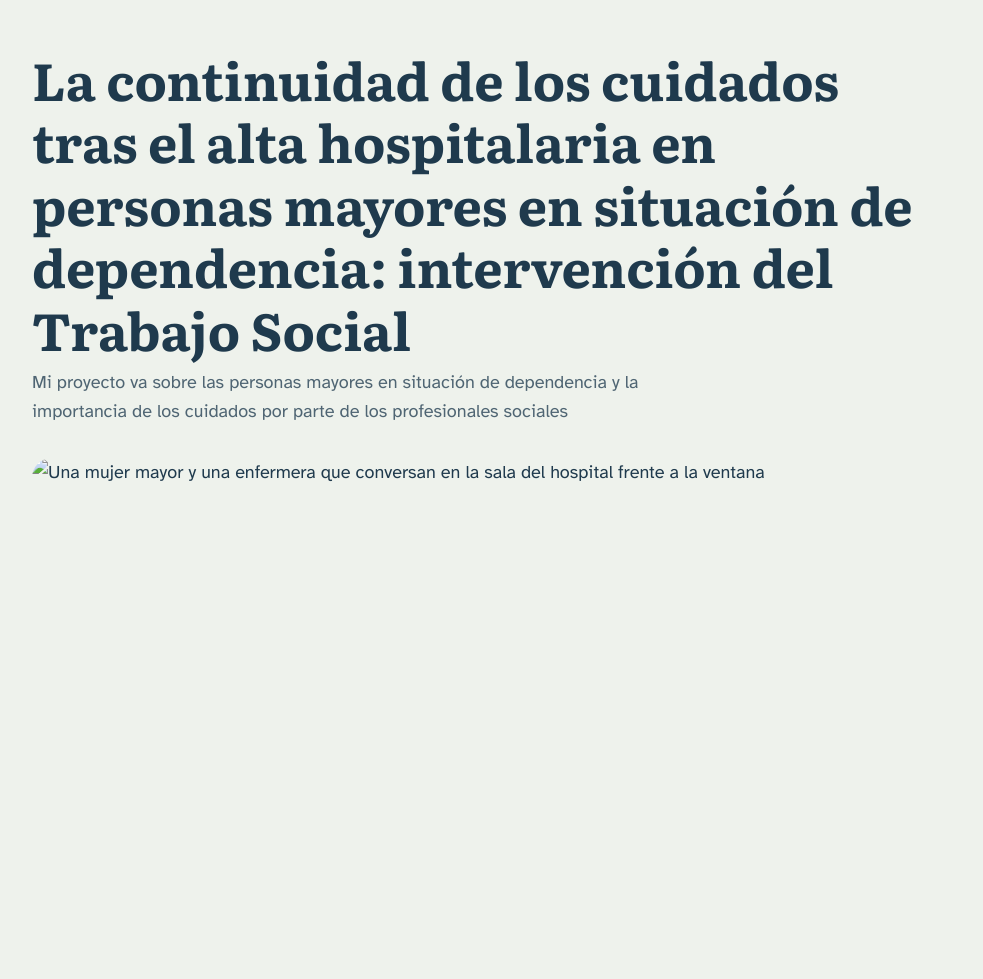
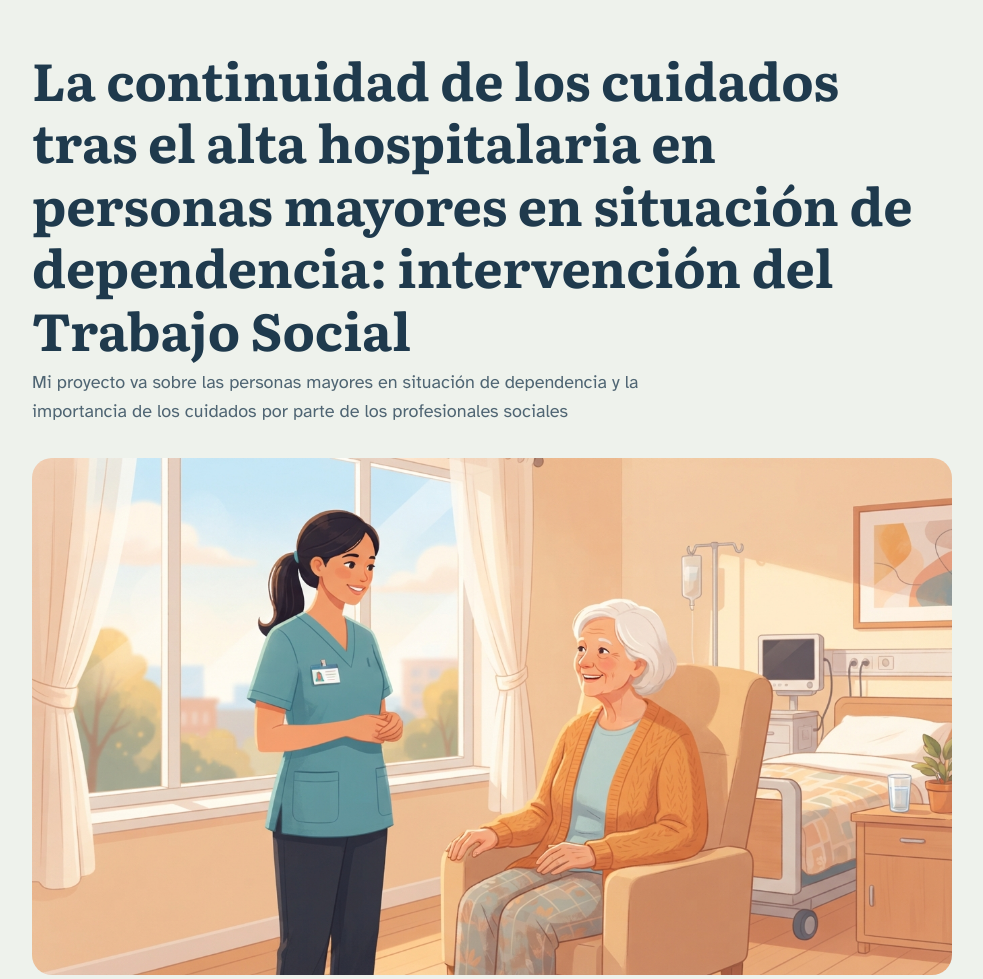
Before and after one commit to lidiacontrerassssssss/practica-imagenes-video, a plain HTML site: page index.html in a window 1280 px wide. Shown: the top 979 px of the page, without its empty margins (148-1131 px from the left). Drawn offline with Linux system fonts and the light colour scheme.

Commit message:
Añado imagen de cabecera

```diff
--- a/index.html
+++ b/index.html
@@ -150,7 +150,7 @@
 
     <div class="zona" data-aviso="Aquí aparecerá tu imagen de cabecera (paso 3)">
       <!-- PASO 3: CABECERA ============================ INICIO -->
-<img class="imagen-cabecera" src="img/cabecera.png" alt="Una mujer mayor y una enfermera que conversan en la sala del hospital frente a la ventana">
+<img class="imagen-cabecera" src="img/img/cabecera.png" alt="Una mujer mayor y una enfermera que conversan en la sala del hospital frente a la ventana">
       <!-- PASO 3: CABECERA =============================== FIN -->
     </div>
   </header>
```
